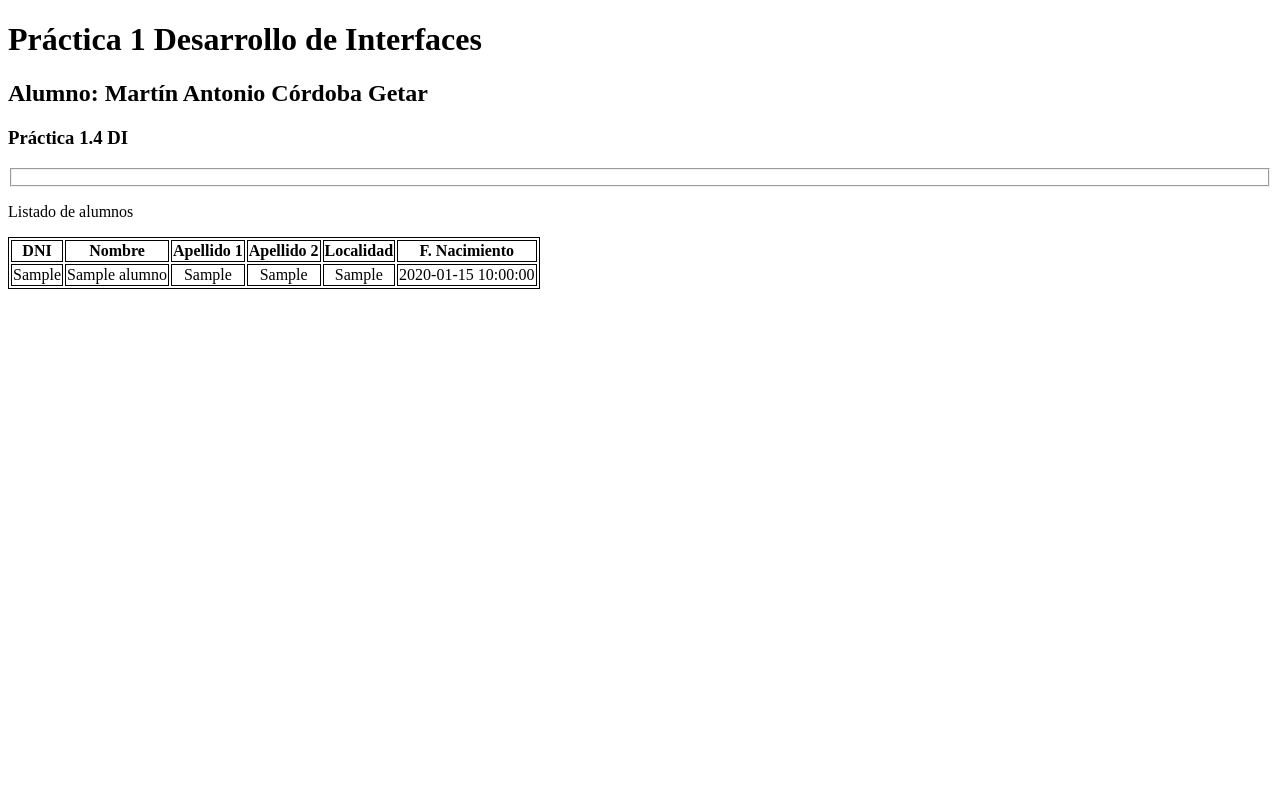
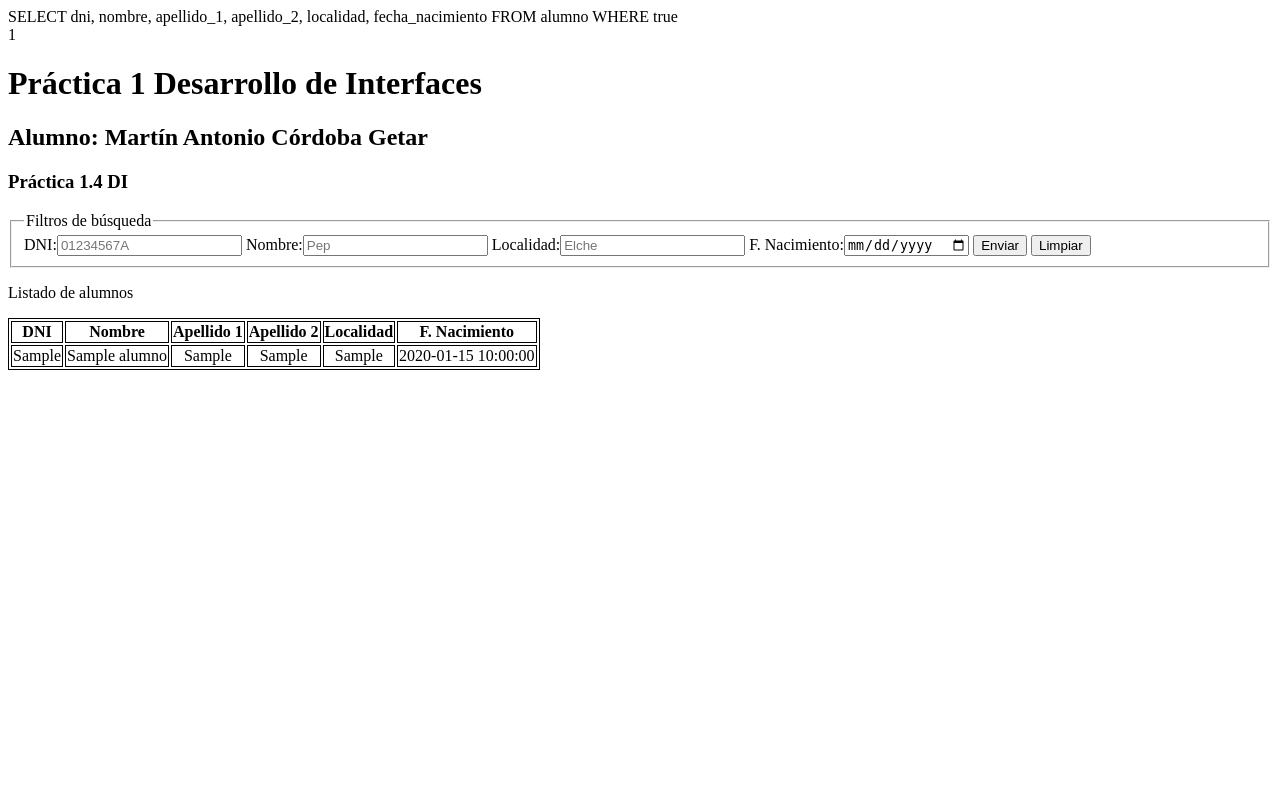
Before and after one commit to martinni87/Practicas_PHP, a PHP site: page / in a window 1280 px wide. Run offline with PHP 8.4, Linux system fonts and the light colour scheme; tables that the repository leaves empty or names only in its code hold one stand-in row (values such as "Sample post").

Commit message:
Almost everything working. Pending to check overall functioning and how to not erase what user types the first time.

```diff
--- a/index.php
+++ b/index.php
@@ -3,6 +3,9 @@
     $hostdbname = 'mysql:host=localhost;dbname=universidad';
     $username = 'root';
     $password = '';
+
+    //Variables introducidas por el usuario. Lo heredamos del método POST
+    $filtros = $_POST;
 
     //Hacemos un try-catch para capturar errores en caso de que la conexión falle de alguna manera.
     try{
@@ -10,9 +13,40 @@
         $con = new PDO($hostdbname,$username,$password,array(PDO::MYSQL_ATTR_INIT_COMMAND => "SET NAMES utf8"));
         $con -> setAttribute(PDO::ATTR_ERRMODE, PDO::ERRMODE_EXCEPTION);
 
+        //Array que recoge parámetros sólo si el usuario ha utilizado un determinado filtro.
+        $arr_where = array();
+        $parametros = array();
+
+        //Creamos una variable para realizar la query. Esta variable es un String va cambiando según si el usuario usa un filtro o no
+        $sql = 'SELECT dni, nombre, apellido_1, apellido_2, localidad, fecha_nacimiento FROM alumno WHERE true';
+
+        //Condiciones de filtros. Se añaden si el usuario indica un valor en un filtro y son acumulativos. Definen $sql y $parametros
+        if (isset($filtros["dni"]) && !empty($filtros["dni"])){
+            $sql .= " AND dni = :dni";
+            $parametros[":dni"] = $filtros["dni"];
+        }
+        if (isset($filtros["nombre"]) && !empty($filtros["nombre"])){
+            $sql .= " AND nombre LIKE :nombre";
+            $parametros[":nombre"] = "%".$filtros["nombre"]."%";
+        }
+        if (isset($filtros["localidad"]) && !empty($filtros["localidad"])){
+            $sql .= " AND localidad LIKE :localidad";
+            $parametros[":localidad"] = "%".$filtros["localidad"]."%";
+        }
+        if (isset($filtros["fecha_nacimiento"]) && !empty($filtros["fecha_nacimiento"])){
+            $sql .= " AND fecha_nacimiento > :fecha_nacimiento";
+            $parametros[":fecha_nacimiento"] = $filtros["fecha_nacimiento"];
+        }
+
+        echo $sql.'<br/>';
+        echo empty($filtros);
+
         //Definimos el stmt con prepare. El orden de los valores que devolverá el SELECT lo definimos aquí.
-        $stmt = $con -> prepare('SELECT dni,nombre,apellido_1,apellido_2,localidad,fecha_nacimiento FROM alumno');
-        $stmt->execute();
+        $stmt = $con -> prepare($sql);
+
+        // Con execute parametrizamos la query y asignamos los valores a las variables de usuario
+        $stmt->execute($parametros);
+
     //No cierro la llave del try aquí, va más abajo con el catch para darle continuidad y que no de error de catch sin try.
 ?>
 <!-- Cabecera del documento HTML -->
@@ -44,7 +78,13 @@
 
     <form action="index.php" method="post">
         <fieldset>
-
+            <legend>Filtros de búsqueda</legend>
+            <label for="dni">DNI:</label><input type="text" name="dni" id="dni" placeholder="01234567A" title="Escribe un DNI">
+            <label for="nombre">Nombre:</label><input type="text" name="nombre" id="nombre" placeholder="Pep" title="Escribe un nombre">
+            <label for="localidad">Localidad:</label><input type="text" name="localidad" id="licalidad" placeholder="Elche" title="Escribe una localidad">
+            <label for="fecha_nacimiento">F. Nacimiento:</label><input type="date" name="fecha_nacimiento" id="fecha_nacimiento" placeholder="20/05/1991" title="Escribe una fecha en formato DD/MM/AAAA">
+            <input type="submit" value="Enviar" name="enviar" id="enviar">
+            <input type="reset" value="Limpiar" name="limpiar" id="limpiar">
         </fieldset>
     </form>
 
@@ -63,7 +103,7 @@
         </thead>
 
     <?php
-            // Abrimos cuerpo de la tabla
+            // Estructura de la tabla (solo cuerpo)
             echo '<tbody>';
             while($datos = $stmt -> fetch(PDO::FETCH_ASSOC)){
                 echo '<tr>'; // Abrimos fila
```
